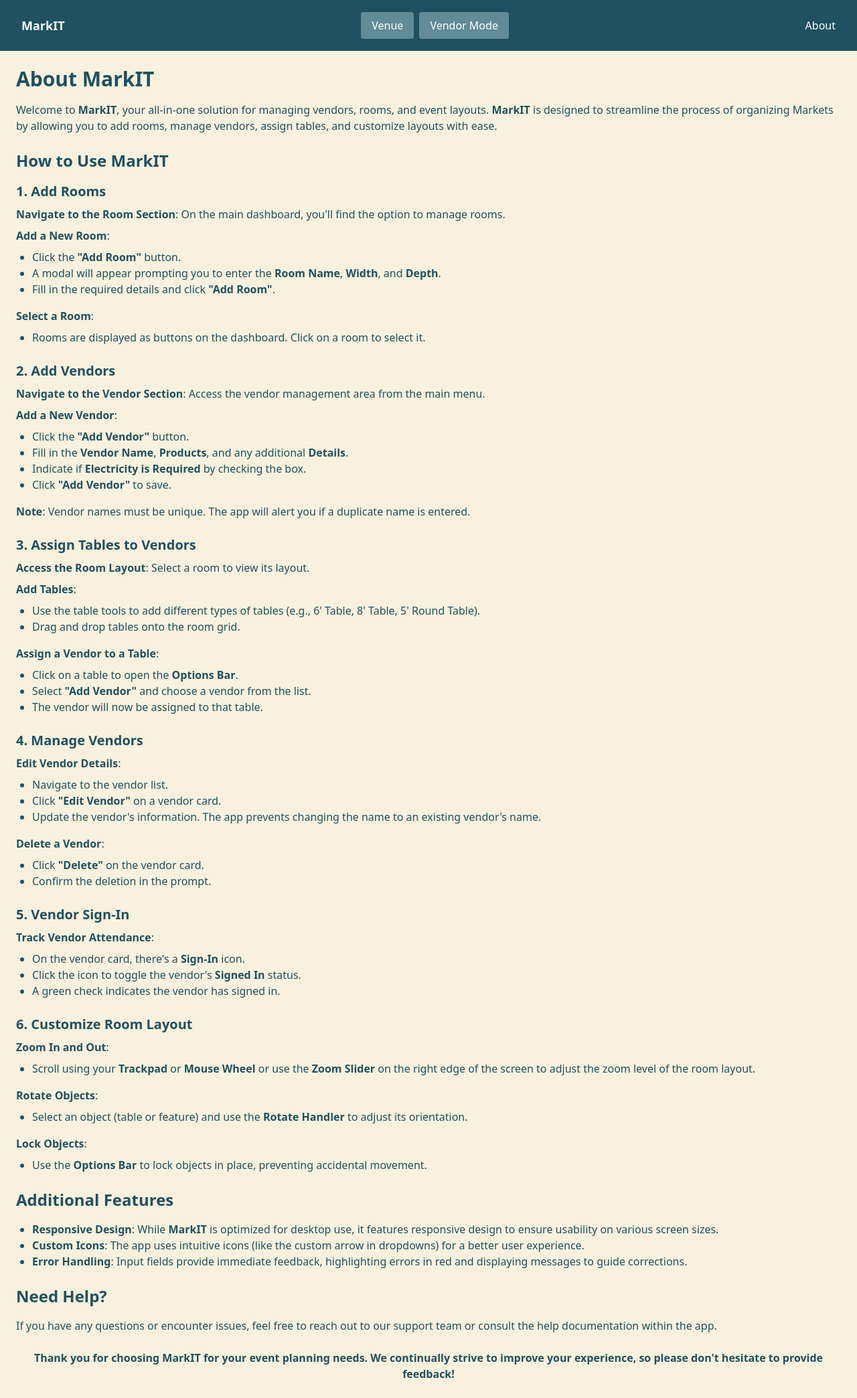
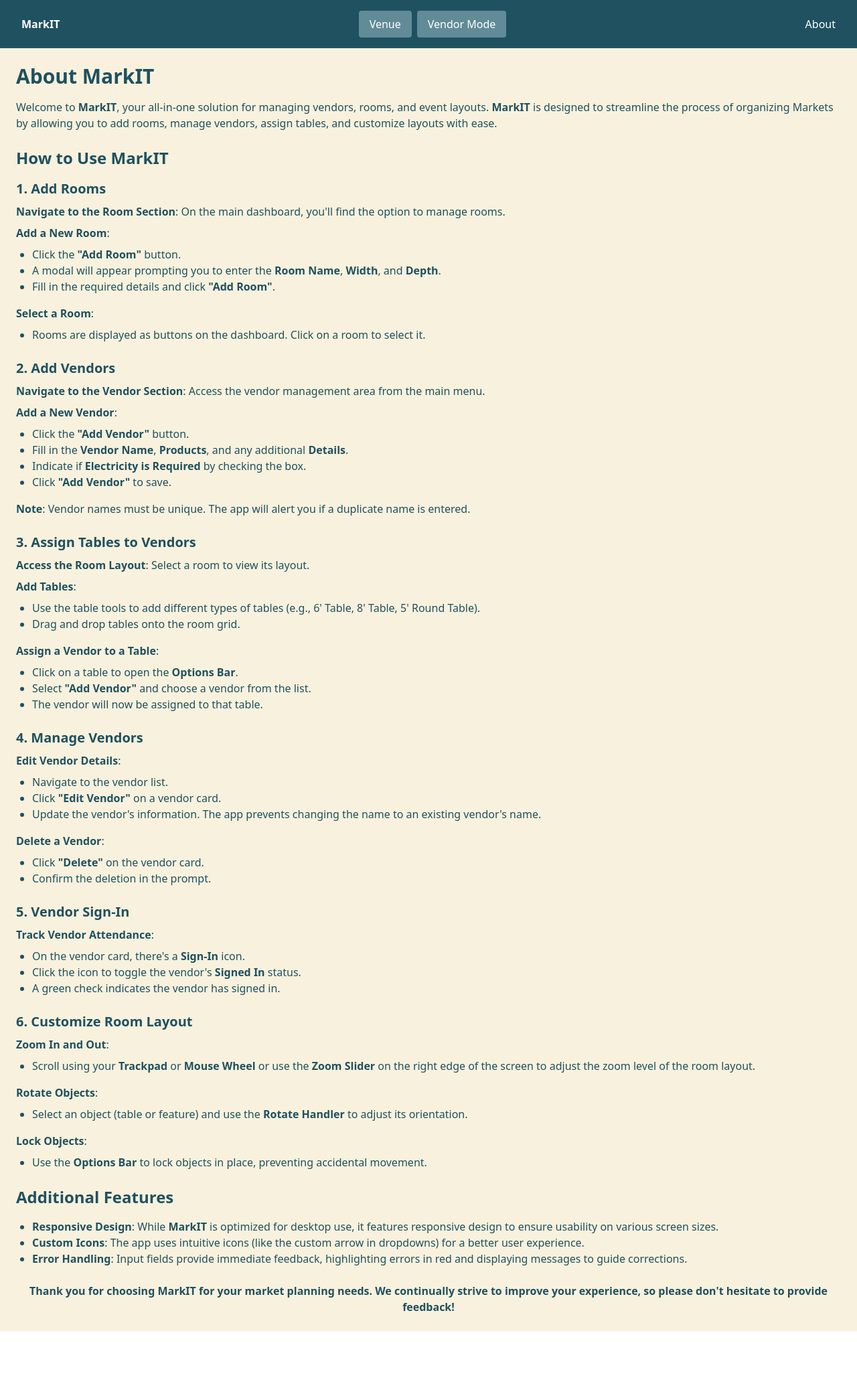
Before and after one commit to JustinDotRocks/MarkIT-V1.1, a React (Vite) app: page /#/about in a window 1280 px wide. Shown: the whole page at 67% size. After the commit the page ends 1988 px from the top, so only its background shows below. Built offline with nearby package versions, Linux system fonts and the light colour scheme.

Commit message:
Removed some info from the About page and updated the text size of the nav bar for mobile.

```diff
--- a/src/components/AboutPage.tsx
+++ b/src/components/AboutPage.tsx
@@ -220,18 +220,10 @@ const AboutPage: React.FC = () => {
 				</li>
 			</ul>
 
-			{/* Need Help */}
-			<h2 className="text-2xl font-bold mb-4">Need Help?</h2>
-			<p className="mb-6">
-				If you have any questions or encounter issues, feel free
-				to reach out to our support team or consult the help
-				documentation within the app.
-			</p>
-
 			{/* Thank You Note */}
 			<p className="text-center font-bold">
 				Thank you for choosing <strong>MarkIT</strong> for your
-				event planning needs. We continually strive to improve
+				market planning needs. We continually strive to improve
 				your experience, so please don't hesitate to provide
 				feedback!
 			</p>
--- a/src/components/NavBar/NavBar.tsx
+++ b/src/components/NavBar/NavBar.tsx
@@ -10,7 +10,7 @@ const NavBar: React.FC<NavBarProps> = ({ activeMode, setActiveMode }) => {
 	return (
 		<nav className="bg-customBlue text-white p-4">
 			<div className="flex justify-between items-center">
-				<div className="text-lg font-bold">
+				<div className="text-md font-bold">
 					<Link to="/">
 						<Button onClick={() => toggleMode("")}>
 							MarkIT
```
